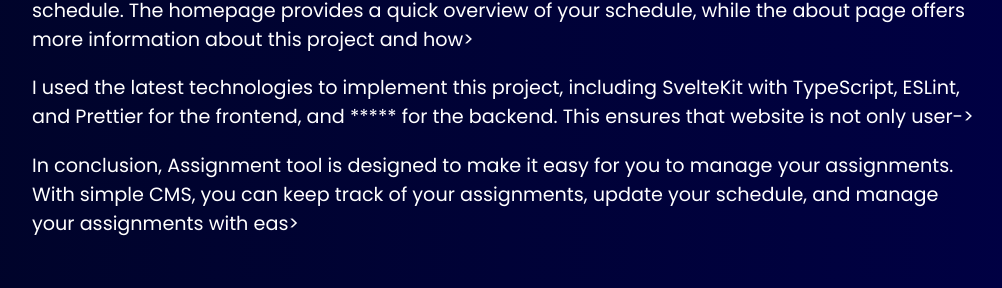
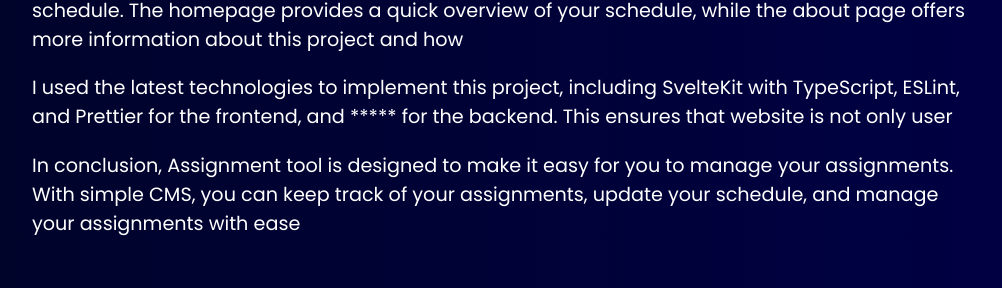
Before and after one commit to aibek99/todolist, a SvelteKit app: page /about in a window 1280 px wide. Shown: the part 528-816 px from the top of the page, without its empty margins (132-1134 px from the left). Built offline with nearby package versions, Linux system fonts and the light colour scheme; no server answers.

Commit message:
update about page

```diff
--- a/src/routes/about/+page.svelte
+++ b/src/routes/about/+page.svelte
@@ -14,17 +14,17 @@
 			navigate through your data. Whether you want to view your classes or assignments, update your
 			class or assignment, Assignment website features several pages to help you manage your
 			schedule. The homepage provides a quick overview of your schedule, while the about page offers
-			more information about this project and how>
+			more information about this project and how
 		</p>
 		<p>
 			I used the latest technologies to implement this project, including SvelteKit with TypeScript,
 			ESLint, and Prettier for the frontend, and ***** for the backend. This ensures that website is
-			not only user->
+			not only user
 		</p>
 		<p>
 			In conclusion, Assignment tool is designed to make it easy for you to manage your assignments.
 			With simple CMS, you can keep track of your assignments, update your schedule, and manage your
-			assignments with eas>
+			assignments with ease
 		</p>
 	</div>
 </body>
```
